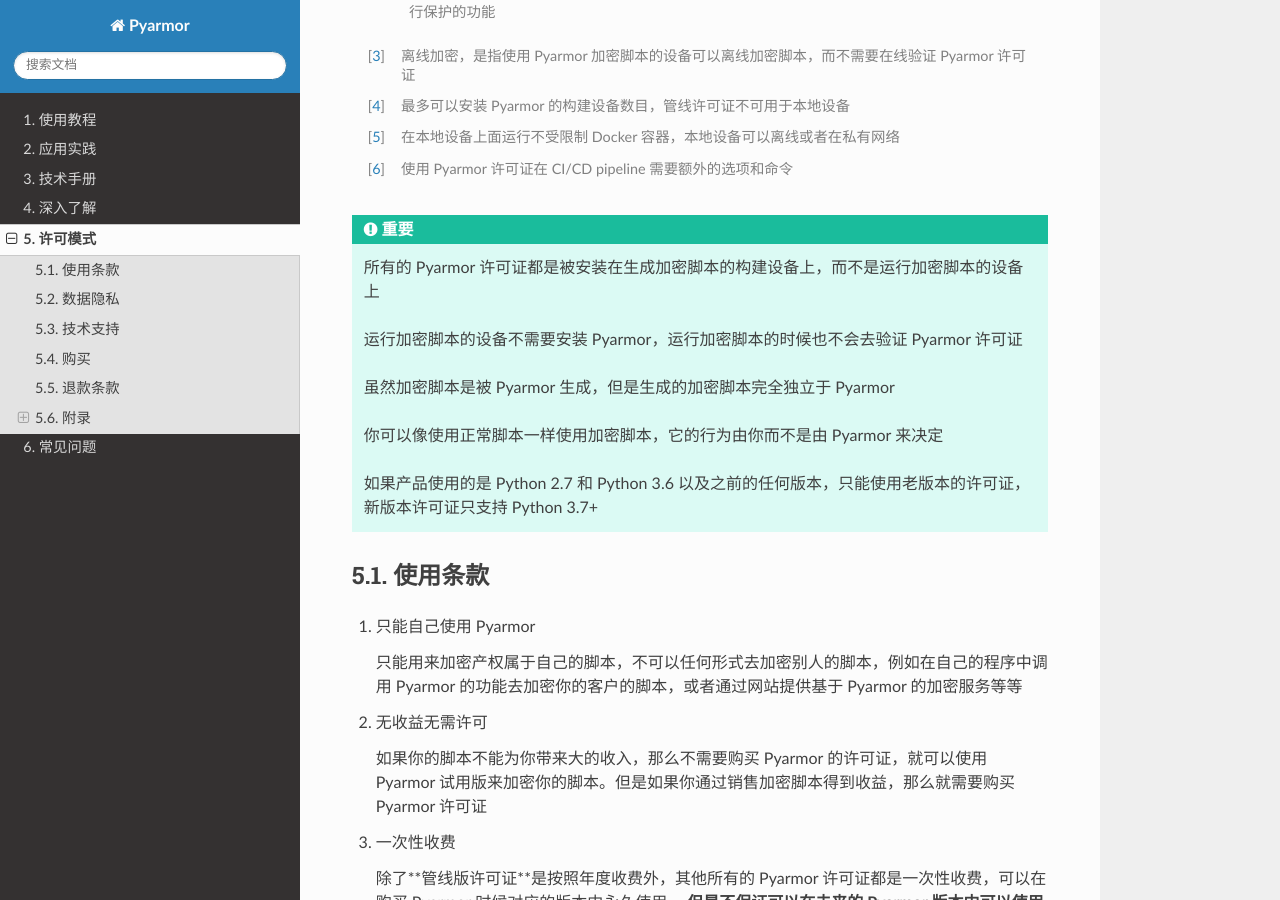
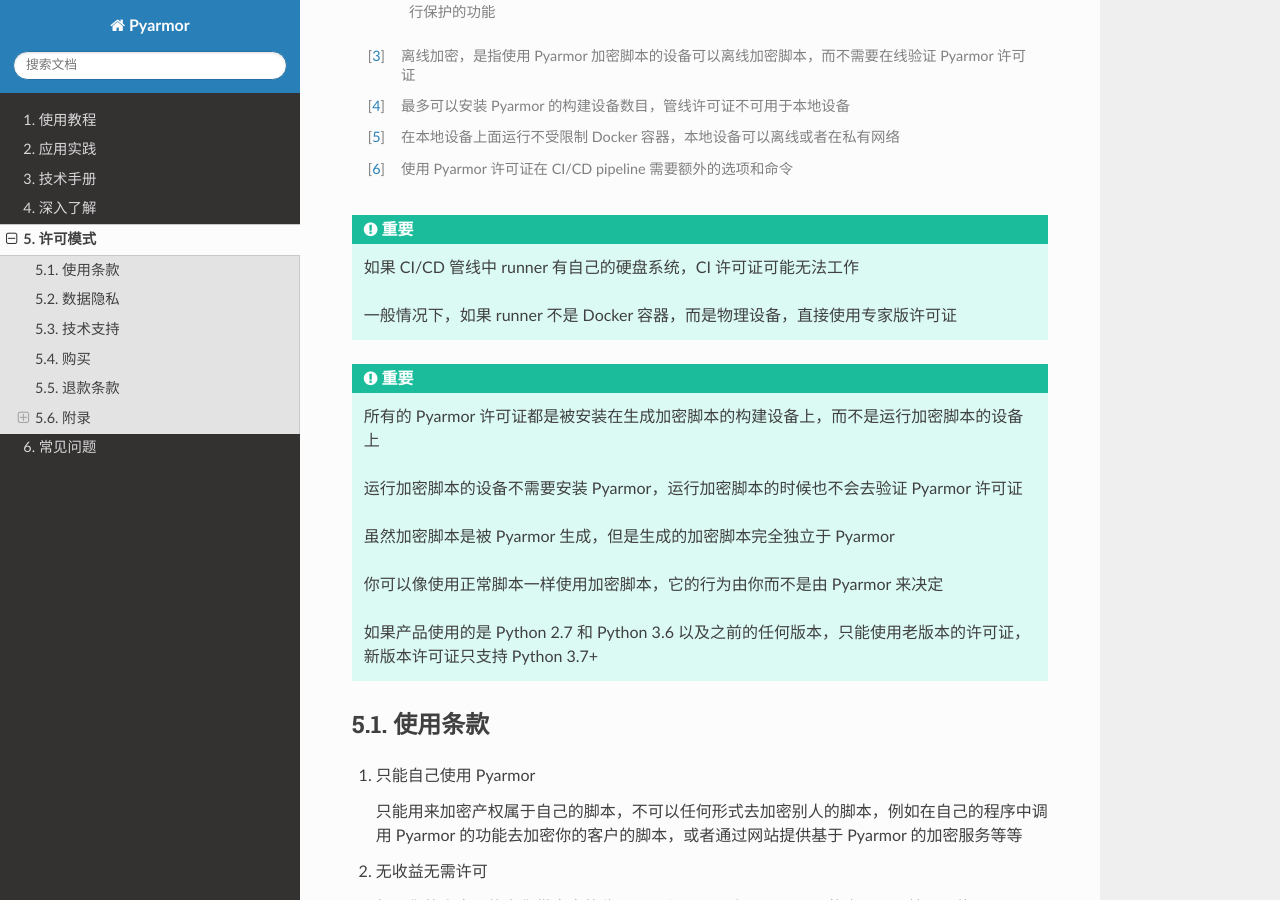
Before and after one commit to dashingsoft/pyarmor-docs-zh, a Sphinx documentation site: the page built from docs/licenses.rst, in a window 1280 px wide and 900 px high, scrolled down 1449 px. Built offline with Sphinx 7.4.7 and the Read the Docs theme 3.1.0, drawn with Linux system fonts in a browser that asks for light colours.

Commit message:
Note CI License may not work if the runner has its own disk even in CI/CD pipeline

```diff
--- a/docs/how-to/register.rst
+++ b/docs/how-to/register.rst
@@ -121,7 +121,11 @@
 
 .. important::
 
-   管线许可证只能用于管线中，不能在本地设备中使用
+    管线许可证只能用于管线中，不能在本地设备中使用
+
+    如果 CI/CD 管线中 runner 有自己的硬盘系统，CI 许可证可能无法工作
+
+    一般情况下，如果 runner 不是 Docker 容器，而是物理设备，直接使用专家版许可证
 
 .. seealso:: :doc:`ci`
 
--- a/docs/licenses.rst
+++ b/docs/licenses.rst
@@ -84,6 +84,12 @@
 .. [#] 最多可以安装 Pyarmor 的构建设备数目，管线许可证不可用于本地设备
 .. [#] 在本地设备上面运行不受限制 Docker 容器，本地设备可以离线或者在私有网络
 .. [#] 使用 Pyarmor 许可证在 CI/CD pipeline 需要额外的选项和命令
+
+.. important::
+
+    如果 CI/CD 管线中 runner 有自己的硬盘系统，CI 许可证可能无法工作
+
+    一般情况下，如果 runner 不是 Docker 容器，而是物理设备，直接使用专家版许可证
 
 .. important::
 
```
